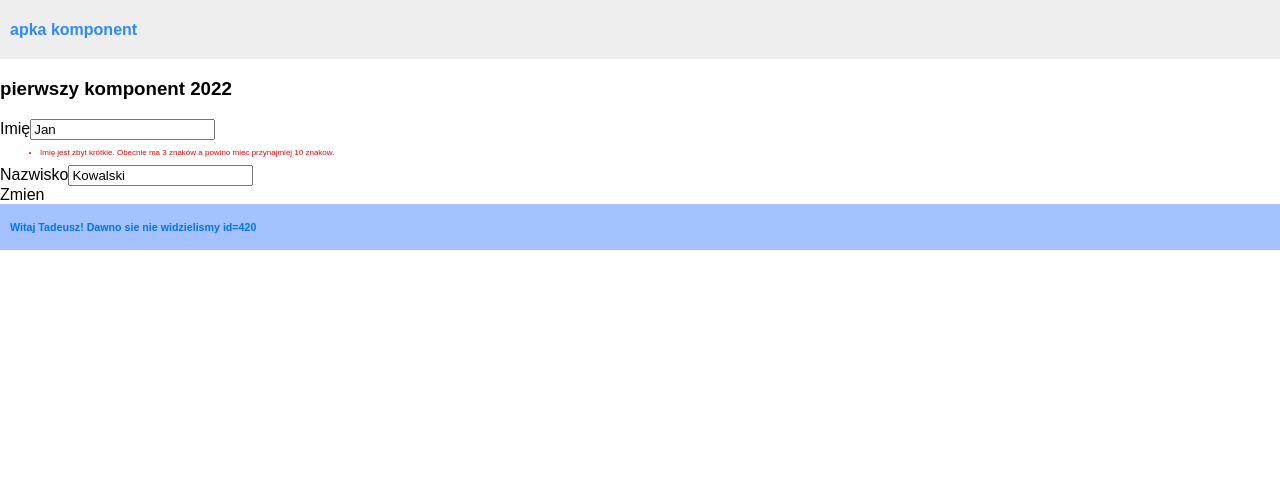
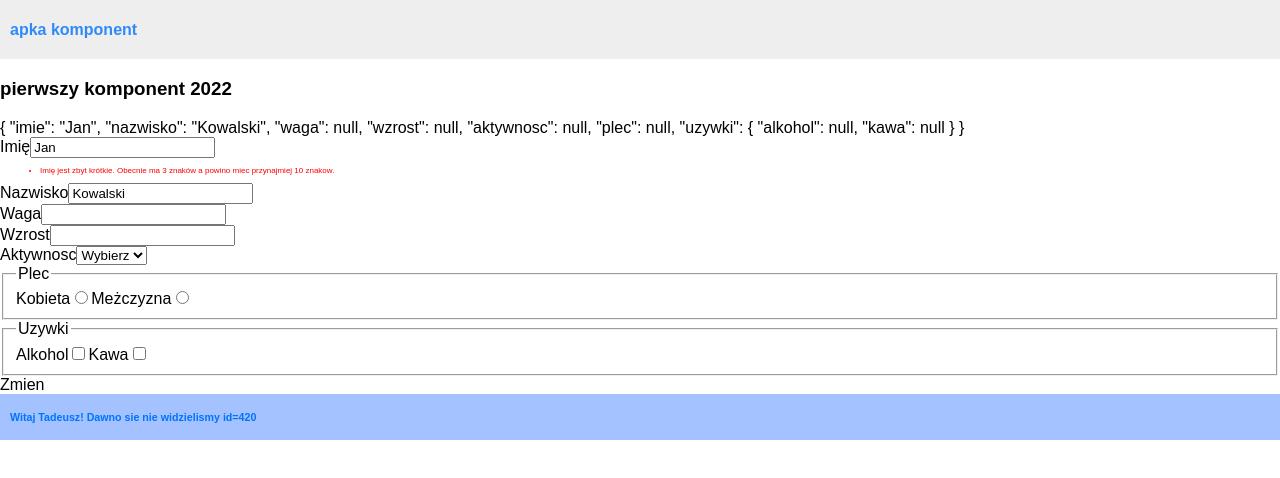
Before and after one commit to hubertmuller/zdjavapol122, an Angular app: page / in a window 1280 px wide. Shown: the top 478 px of the page. Built offline with nearby package versions, Linux system fonts and the light colour scheme.

Commit message:
pelny formularz

```diff
--- a/src/app/formularz/formularz.component.html
+++ b/src/app/formularz/formularz.component.html
@@ -1,6 +1,6 @@
-<!--
+
     {{ forma.value | json }}
--->
+
 
 <form [formGroup]="forma">
     <div>
@@ -28,6 +28,41 @@
         <label for="nazwiskoid">Nazwisko</label>
         <input type="text" id="nazwiskoid"  formControlName="nazwisko">
     </div>
+    <div>
+        <label for="wagaid">Waga</label>
+        <input type="text" id="wagaid"  formControlName="waga">
+    </div>
+    <div>
+        <label for="wzrostid">Wzrost</label>
+        <input type="text" id="wzrostid"  formControlName="wzrost">
+    </div>
+    <div>
+        <label for="aktywnoscid">Aktywnosc</label>
+        <select id="aktywnoscid" formControlName="aktywnosc">
+            <option [ngValue]="null">Wybierz</option>
+            <option [ngValue]="'n'">Niska</option>
+            <option [ngValue]="'s'">Srednia</option>
+            <option [ngValue]="'w'">Wysoka</option>
+        </select>
+    </div>
+    <div>
+        <fieldset>
+            <legend>Plec</legend>
+        <label for="pleck">Kobieta</label>
+        <input type="radio" id="pleck" value="k" formControlName="plec">
+        <label for="plecm">Meżczyzna</label>
+        <input type="radio" id="plecm" value="m" formControlName="plec">
+        </fieldset>
+    </div>
+    <div [formGroup]="forma.controls.uzywki">
+        <fieldset>
+            <legend>Uzywki</legend>
+        <label for="alkid">Alkohol</label>
+        <input type="checkbox" id="alkid" formControlName="alkohol">
+        <label for="kawid">Kawa</label>
+        <input type="checkbox" id="kawid" formControlName="kawa">
+        </fieldset>
+    </div>
 </form>
 
 <div (click)="zmienNazwisko('Nowak')">Zmien</div>
--- a/src/app/formularz/formularz.component.ts
+++ b/src/app/formularz/formularz.component.ts
@@ -14,7 +14,18 @@ export class FormularzComponent implements OnInit {
       Validators.minLength(10),
       Validators.required
     ], updateOn: "change"}),
-    nazwisko: new FormControl("Kowalski", {validators: [], updateOn: "change"})
+    nazwisko: new FormControl("Kowalski", {validators: [], updateOn: "change"}),
+    waga: new FormControl(null, {validators: [], updateOn: "change"}),
+    wzrost: new FormControl(null, {validators: [], updateOn: "change"}),
+    aktywnosc: new FormControl(null, {validators: [], updateOn: "change"}),
+    plec: new FormControl(null, {validators: [], updateOn: "change"}),
+    uzywki: new FormGroup(
+      {
+        alkohol: new FormControl(null, {validators: [], updateOn: "change"}),
+        kawa: new FormControl(null, {validators: [], updateOn: "change"}),
+      }
+    )
+
   } )
 
   constructor() { }
```
